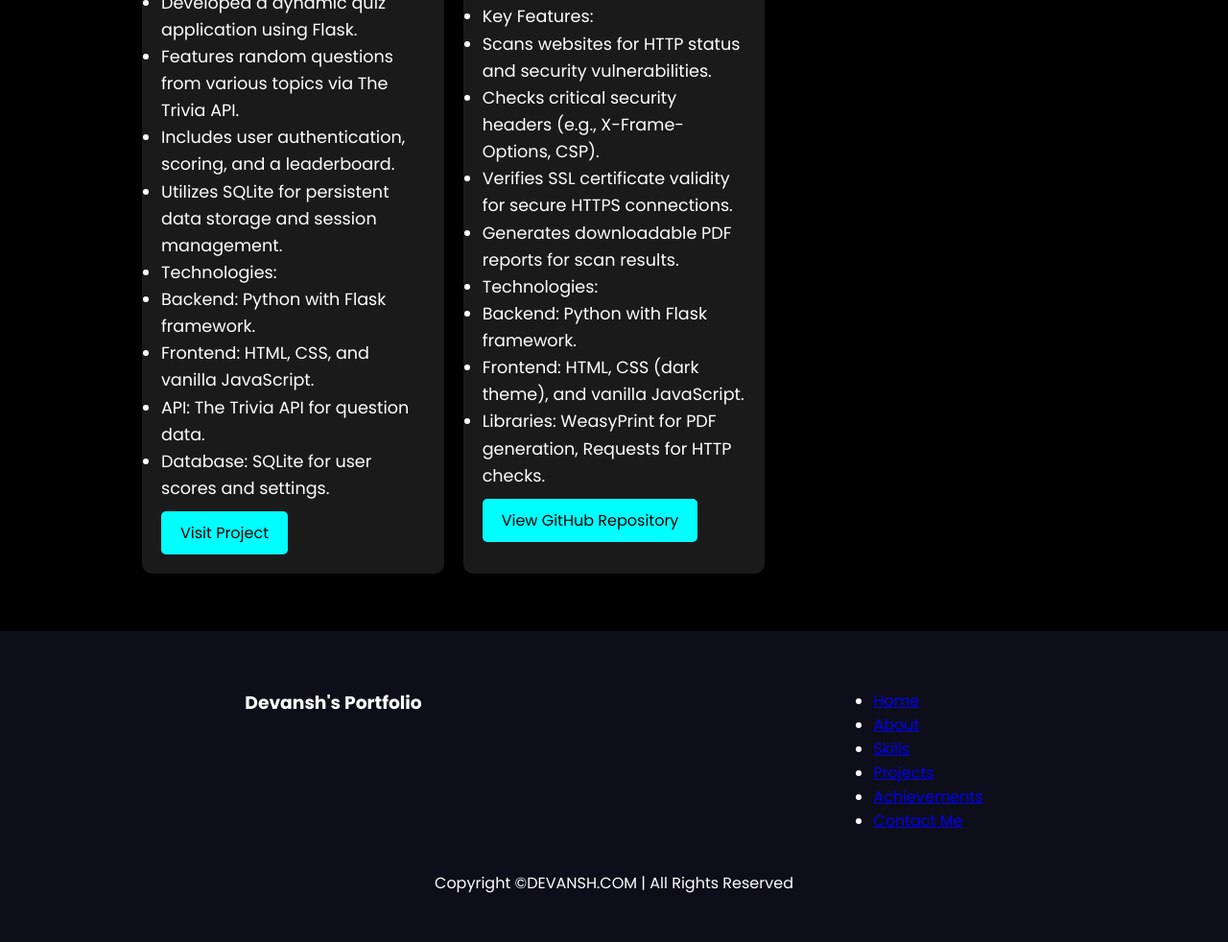
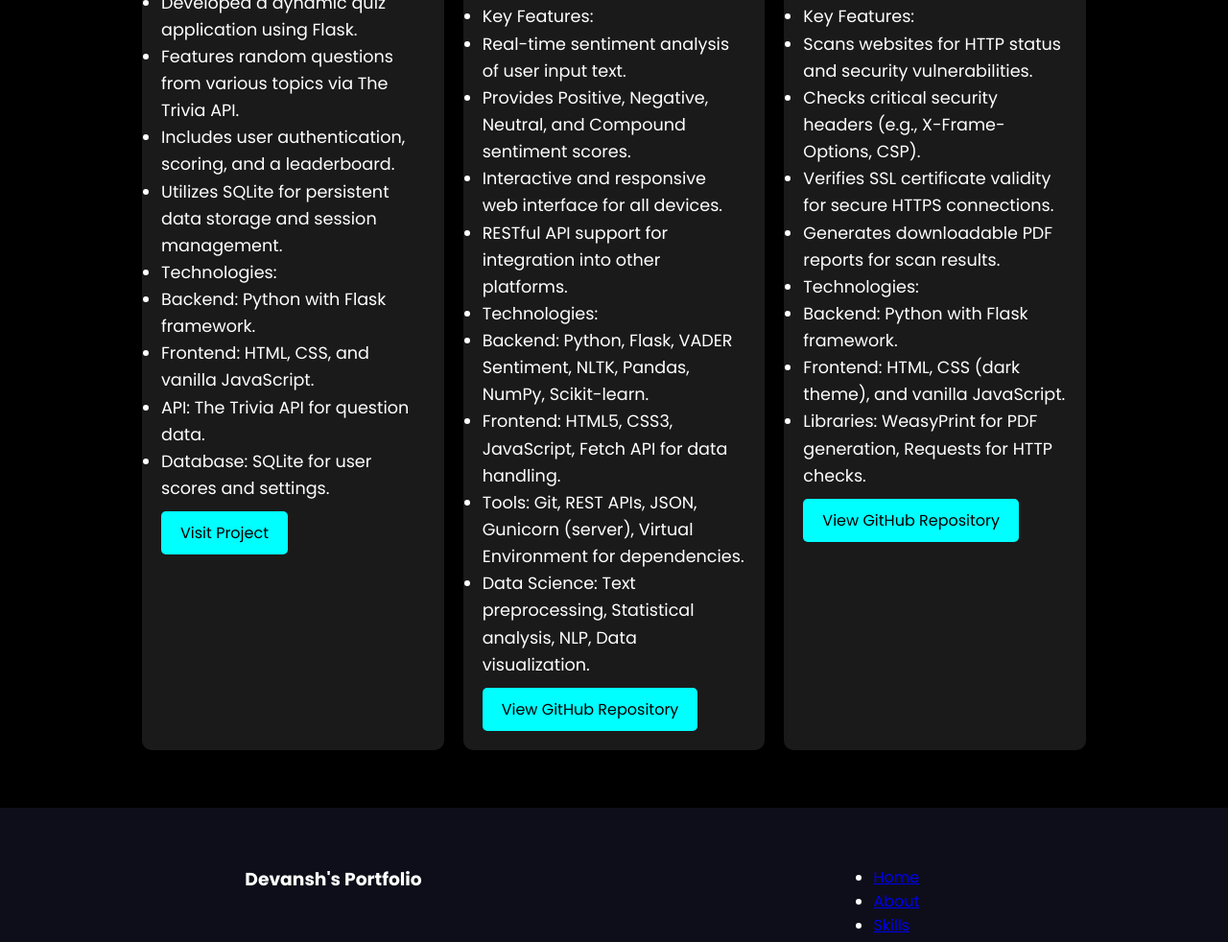
Before and after one commit to DevanshSharma-GIT/Portfolio-, a plain HTML site: page projects.html in a window 1280 px wide. Shown: the part 1288-2270 px from the top of the page at 96% size. Drawn offline with Linux system fonts and the light colour scheme.

Commit message:
Update projects.html

```diff
--- a/projects.html
+++ b/projects.html
@@ -250,6 +250,34 @@
                     Visit Project
                 </a>
             </div>
+            <!-- New DevDataAnalysis Project -->
+<div class="project-card">
+    <h2>DevDataAnalysis (Sentiment Analysis Platform)</h2>
+    <ul>
+        <li>Key Features:
+            <ul>
+                <li>Real-time sentiment analysis of user input text.</li>
+                <li>Provides Positive, Negative, Neutral, and Compound sentiment scores.</li>
+                <li>Interactive and responsive web interface for all devices.</li>
+                <li>RESTful API support for integration into other platforms.</li>
+            </ul>
+        </li>
+        <li>Technologies:
+            <ul>
+                <li>Backend: Python, Flask, VADER Sentiment, NLTK, Pandas, NumPy, Scikit-learn.</li>
+                <li>Frontend: HTML5, CSS3, JavaScript, Fetch API for data handling.</li>
+                <li>Tools: Git, REST APIs, JSON, Gunicorn (server), Virtual Environment for dependencies.</li>
+                <li>Data Science: Text preprocessing, Statistical analysis, NLP, Data visualization.</li>
+            </ul>
+        </li>
+    </ul>
+    <a href="https://github.com/DevanshSharma-GIT/DevDataAnalysis"
+       class="project-link"
+       target="_blank">
+        View GitHub Repository
+    </a>
+</div>
+
 
             <!-- New DevSecure Project -->
             <div class="project-card">
```
